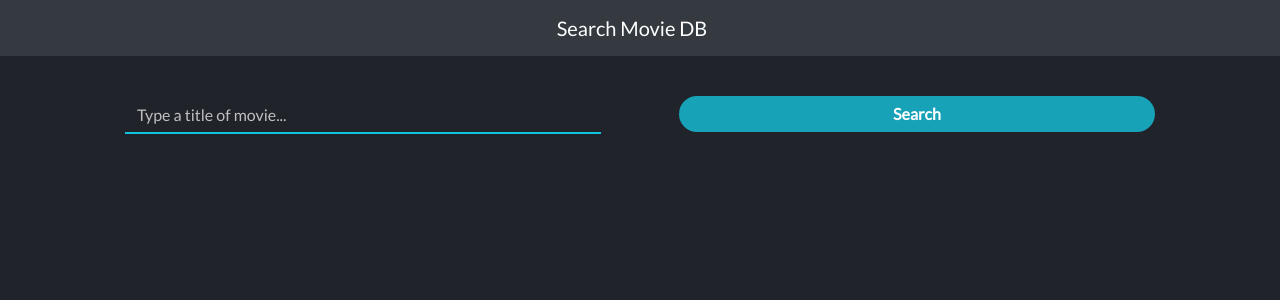
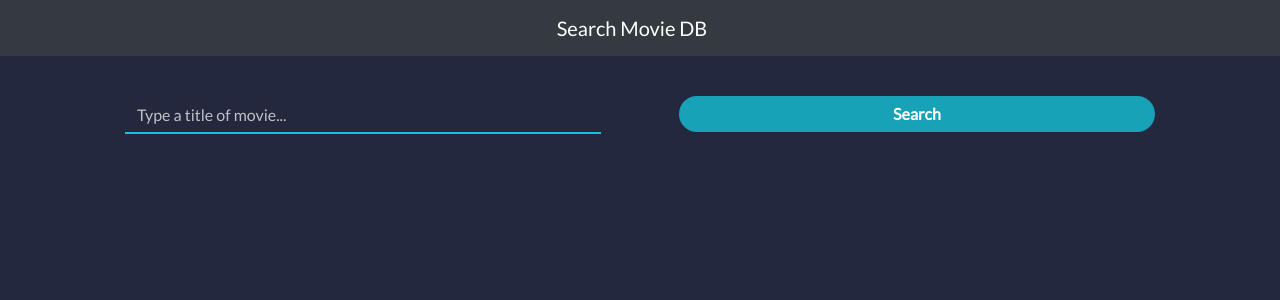
Before and after one commit to Brian-Santeliz/react-movie-omdb, a React (Create React App) app: page / in a window 1280 px wide. Shown: the top 300 px of the page. Built offline with nearby package versions, Linux system fonts and the light colour scheme.

Commit message:
Add redirect and change path route 404

```diff
--- a/src/App.js
+++ b/src/App.js
@@ -3,7 +3,7 @@ import Home from "./components/Home";
 import Header from "./components/Header";
 import About from "./components/About";
 import NotFound from "./components/NotFound";
-import {BrowserRouter as Router, Route, Switch} from 'react-router-dom'
+import {BrowserRouter as Router, Route, Switch, Redirect} from 'react-router-dom'
 
 function App() {
 
@@ -16,7 +16,8 @@ function App() {
           <Switch>
               <Route exact path='/' component={Home}/>
               <Route exact path='/about/:id' component={About}/>
-              <Route path='*' component={NotFound}/>
+              <Route path='/404' component={NotFound}/>
+              <Redirect to='/404' />
           </Switch>
 
       </Router>
--- a/src/index.css
+++ b/src/index.css
@@ -1,5 +1,5 @@
 :root{
-    --base:#21232a;
+    --base:#24283e;
 }
 body{
     background:var(--base);
```
